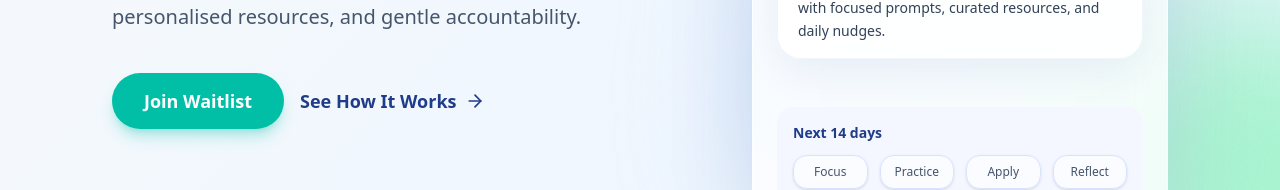
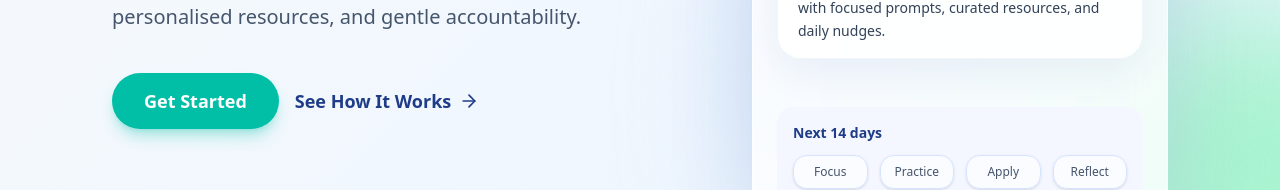
Before and after one commit to charitydarko/careerwise, a Next.js app: page / in a window 1280 px wide. Shown: the part 521-711 px from the top of the page. Built offline with nearby package versions, Linux system fonts and the light colour scheme.

Commit message:
fix text on button

```diff
--- a/src/app/page.tsx
+++ b/src/app/page.tsx
@@ -111,7 +111,7 @@ function HeroSection() {
               size="lg"
               className="h-14 rounded-full bg-[#00BFA6] px-8 text-lg font-semibold text-white shadow-lg shadow-[#00BFA6]/30 transition hover:bg-[#00a48f]"
             >
-              <Link href="/onboarding">Join Waitlist</Link>
+              <Link href="/onboarding">Get Started</Link>
             </Button>
             <Link
               href="#how-it-works"
```
